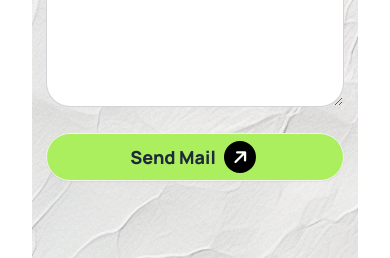
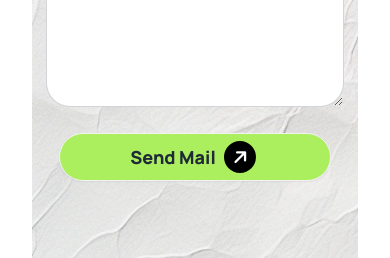
Before and after one commit to Khalid9080/Architectural-Innovators-Responsive-Website, a plain HTML site: page index.html in a window 390 px wide. Shown: the part 3780-4038 px from the top of the page. Drawn offline with nearby package versions, Linux system fonts and the light colour scheme.

Commit message:
Responsive Footer Done

```diff
--- a/index.html
+++ b/index.html
@@ -303,7 +303,7 @@
                     </div>
 
                     <div>
-                        <a class="btn rounded-3xl bg-button-arrow-color font-black md:w-[970px] w-11/12 text-lg">Send Mail <i
+                        <a class="btn rounded-3xl bg-button-arrow-color font-black md:w-[970px] w-10/12 text-lg">Send Mail <i
                                 class="fa-solid fa-arrow-right text-white -rotate-45 w-8 h-8 bg-black  rounded-full text-center p-2 mr-1"></i></a>
 
                     </div>
```
